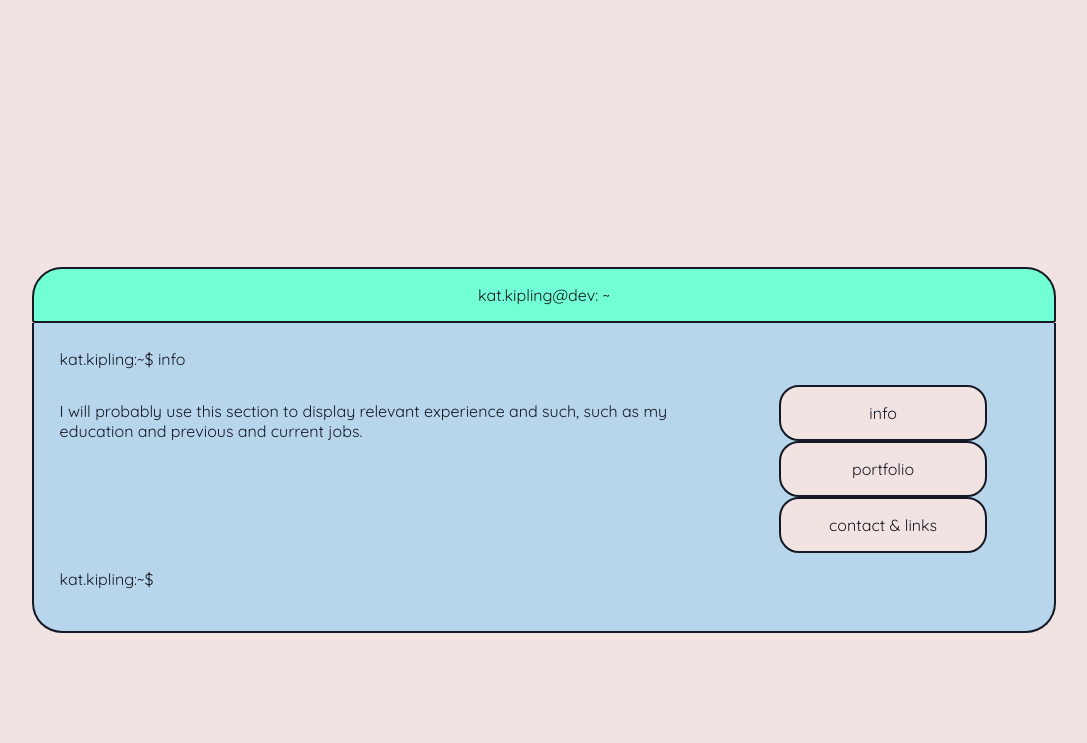
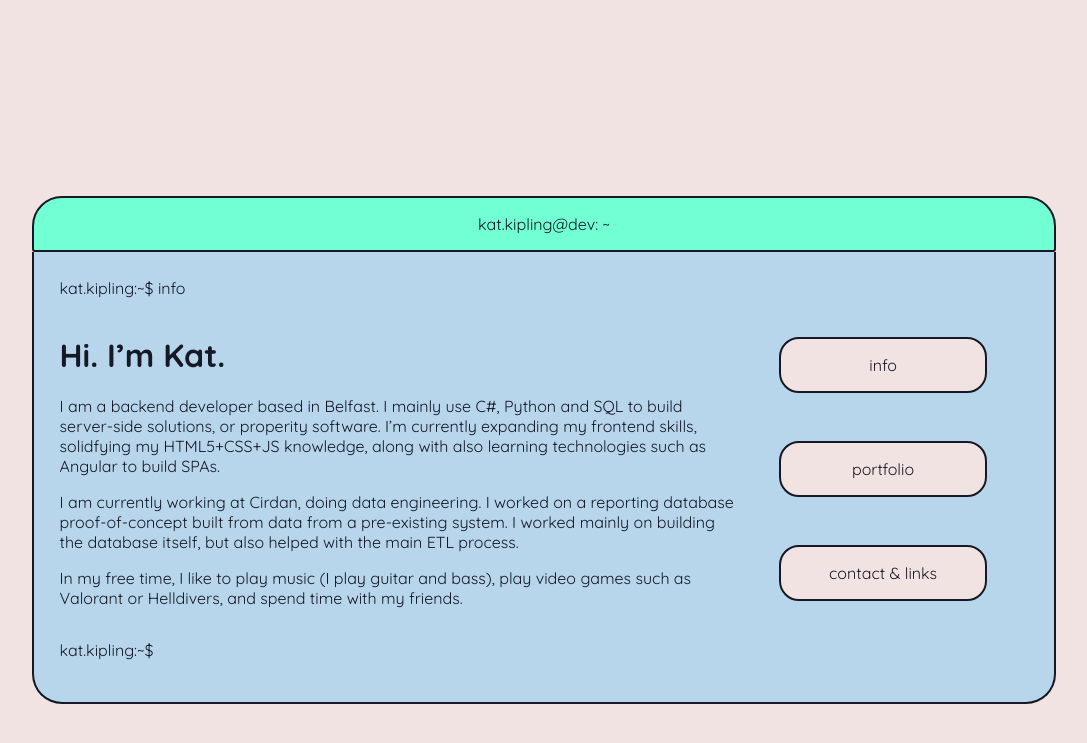
Before and after one commit to Kat-Kipling/kat-kipling.github.io, a Jekyll site: the page built from index.md, in a window 1280 px wide. Shown: the top 743 px of the page, without its empty margins (96-1183 px from the left). Built offline with Jekyll 4.4.1, drawn with Linux system fonts in a browser that asks for light colours.

Commit message:
Introduction text added

```diff
--- a/index.md
+++ b/index.md
@@ -3,4 +3,9 @@ layout: home
 title: "Kat Website!"
 ---
 
-I will probably use this section to display relevant experience and such, such as my education and previous and current jobs.
+# Hi. I'm Kat.
+I am a backend developer based in Belfast. I mainly use C#, Python and SQL to build server-side solutions, or properity software. I'm currently expanding my frontend skills, solidfying my HTML5+CSS+JS knowledge, along with also learning technologies such as Angular to build SPAs.
+
+I am currently working at Cirdan, doing data engineering. I worked on a reporting database proof-of-concept built from data from a pre-existing system. I worked mainly on building the database itself, but also helped with the main ETL process.
+
+In my free time, I like to play music (I play guitar and bass), play video games such as Valorant or Helldivers, and spend time with my friends.
```
